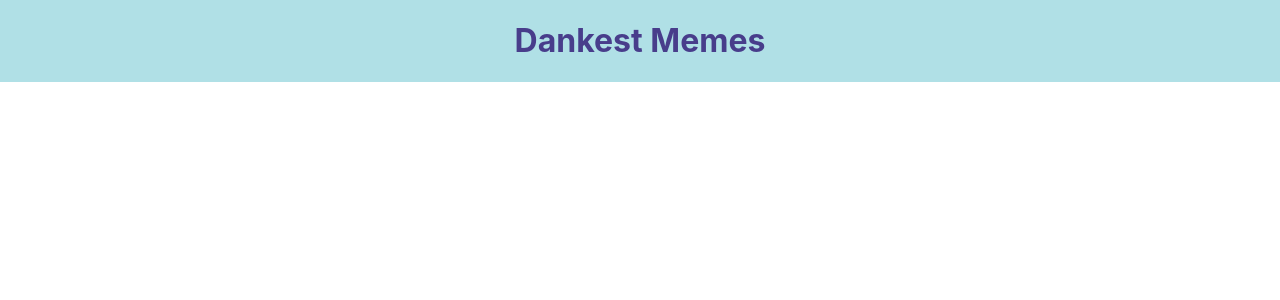
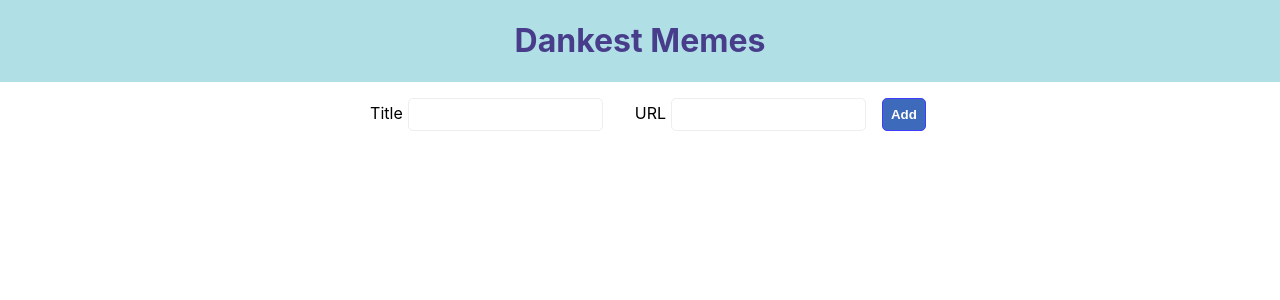
Before and after one commit to matpaezpaz/meme-app, a React (Create React App) app: page / in a window 1280 px wide. Shown: the top 300 px of the page. Built offline with nearby package versions, Linux system fonts and the light colour scheme.

Commit message:
Meme form added

```diff
--- a/src/App.js
+++ b/src/App.js
@@ -1,15 +1,38 @@
 import React from 'react';
 import './App.scss';
 import Header from './Components/Header';
+import MemeForm from './Components/MemeForm';
 
-function App() {
+class App extends React.Component {
+  constructor() {
+    super();
+    this.state = {
+      title : "",
+      url : "",
+      memes : []
+    }
+  }
+
+  handleChangeInput(event) {
+    const {name, value} = event.target;
+    this.setState({
+      [name]:value
+    });
+  }
+  handleSubmit(event) {
+
+  }
+
+  render() {
     return (
       <div className="wrapper">
         <div className="container-header">
           <Header title="Dankest Memes" />
         </div>
+        <MemeForm onChangeInput={ (event)=>this.handleChangeInput(event) } onSubmit={ (event)=>this.handleSubmit(event) } />
       </div>
     );
   }
+}
 
 export default App;
--- /dev/null
+++ b/src/Components/MemeForm/index.jsx
@@ -0,0 +1,22 @@
+import React from 'react';
+import './style.scss';
+
+const MemeForm = ({onChangeInput,onSubmit}) => {
+    return (
+        <div>
+            <form name="meme" className="form">
+                <label className="form__label" htmlFor="title">
+                    Title
+                    <input type="text" name="title" id="title"  required onChange={ onChangeInput }  />
+                </label>
+                <label className="form__label" htmlFor="url">
+                    URL
+                    <input type="text" name="url" id="url" required onChange={ onChangeInput }  />
+                </label>
+                <input type="submit" value="Add" onSubmit={ (event) => onSubmit(event) } />
+            </form>
+        </div>
+    )
+}
+
+export default MemeForm;
--- /dev/null
+++ b/src/Components/MemeForm/style.scss
@@ -0,0 +1,21 @@
+@import '../../index.scss';
+
+.form {
+    display: flex;
+    justify-content: center;
+    &__label{
+        padding: 1rem;
+        input {
+            margin-left: 5px;
+            border-radius: 5px;
+            padding: .5rem;
+            @extend .form-control
+        }
+    }
+    input[type=submit] {
+        padding: .5rem;
+        margin: 1rem 0;
+        border-radius: 5px;
+        @extend .btn-blue
+    }
+}
--- a/src/index.scss
+++ b/src/index.scss
@@ -11,3 +11,19 @@ code {
   font-family: source-code-pro, Menlo, Monaco, Consolas, "Courier New",
     monospace;
 }
+
+.form-control {
+  border: solid #EEEEEE 1px;
+}
+.btn {
+  border-radius: 5px;
+  border: solid 1px ;
+}
+.btn-blue {
+  @extend .btn;
+  color: rgb(255, 255, 255);
+  font-weight: bold;
+  background-color: rgb(62, 106, 187);
+  border-color: rgb(64, 61, 255);
+
+}
```
Lines whose indentation alone changed are shown as unchanged.
